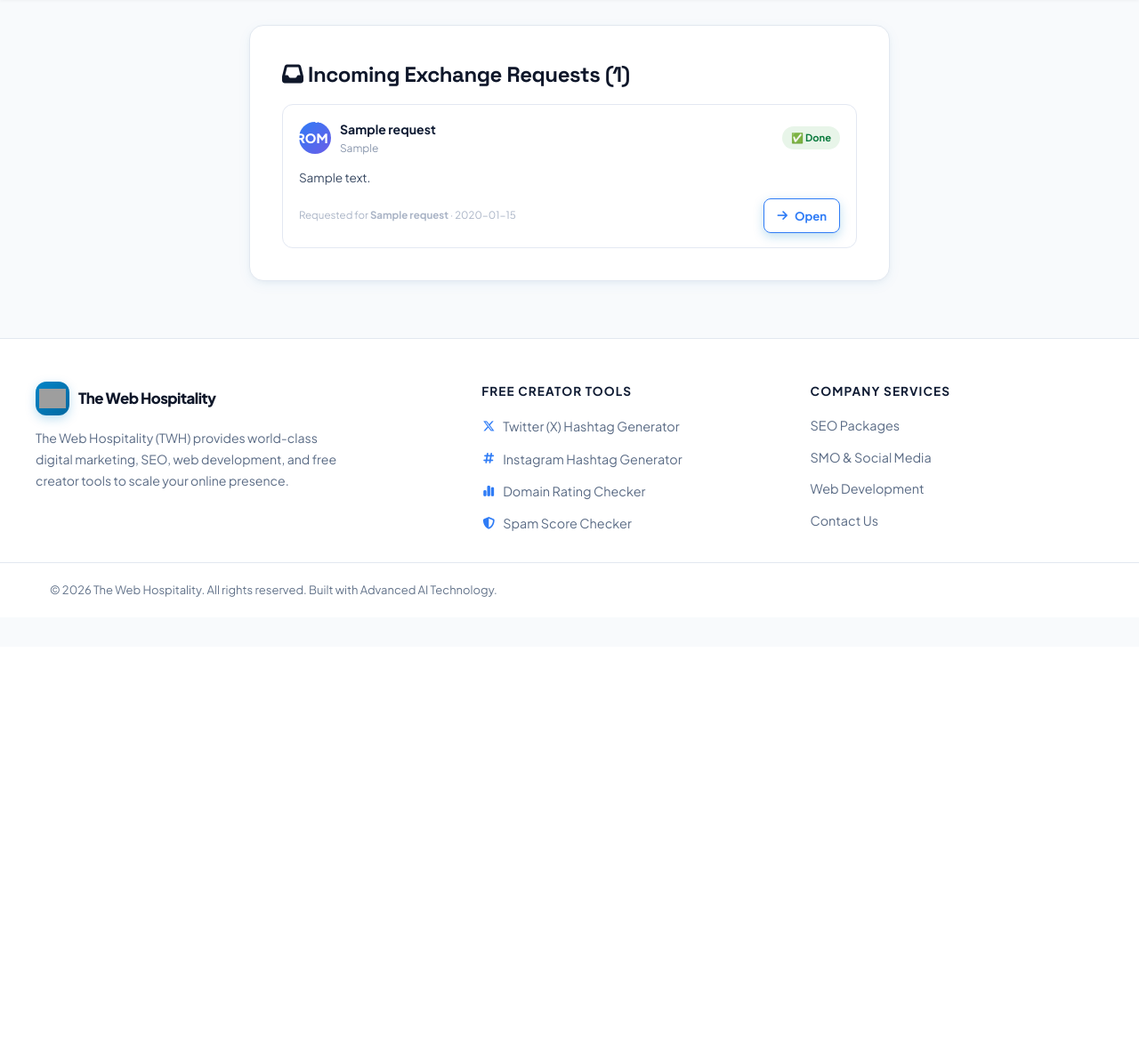
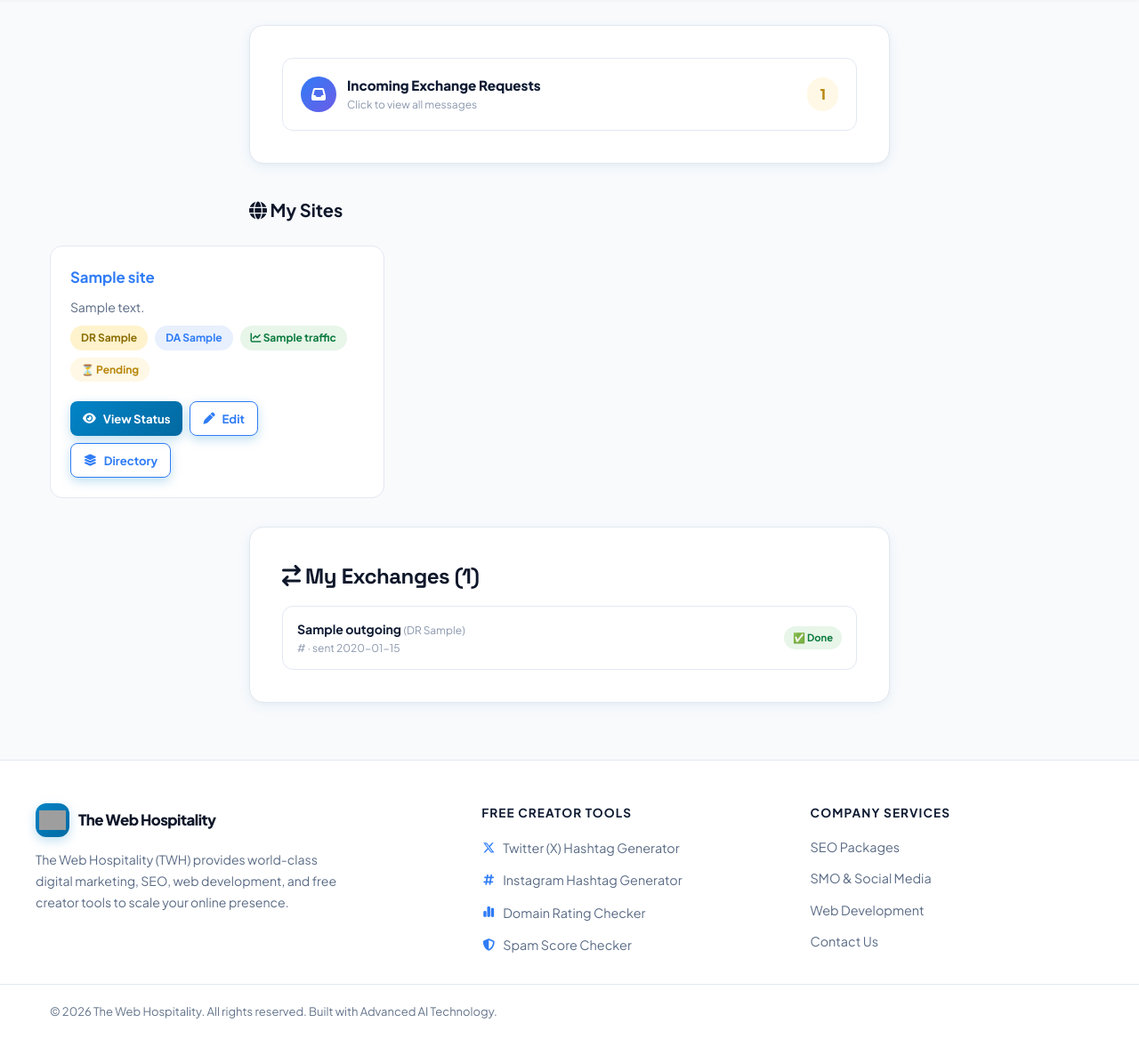
Before and after one commit to Twh-555/link-exchange, a Flask app: template templates/dashboard.html in a window 1280 px wide. Shown: the part 73-1241 px from the top of the page at 89% size. Before the commit the page ends 744 px from the top, so only its background shows below. Run offline with Flask 3, Linux system fonts and the light colour scheme; the template is opened without the code that fills it: most values are stand-ins (such as "Sample title", 1, 10 or a date in 2020); grey boxes are pictures that could not be loaded.

Commit message:
Dashboard: Incoming count-only card (no message, click->messages) + My Sites + My Exchanges

```diff
--- a/templates/dashboard.html
+++ b/templates/dashboard.html
@@ -9,44 +9,100 @@
 <div style="max-width:720px;margin:16px auto 0;background:#f0faf4;border:1px solid #bfe8cd;border-radius:10px;padding:12px 16px;font-size:.9rem;color:#0a7a3d">{{ notice }}</div>
 {% endif %}
 
-<!-- Incoming Exchange Requests -->
+<!-- Incoming Exchange Requests (count only, click -> messages) -->
 <section class="seo-content-section" id="requests" style="max-width:720px;margin:28px auto 0;scroll-margin-top:90px">
   <div class="content-article">
-    <h2><i class="fa-solid fa-inbox"></i> Incoming Exchange Requests ({{ requests|length }})</h2>
-    {% if requests %}
-    <div style="display:flex;flex-direction:column;gap:14px;margin-top:14px">
-      {% for r in requests %}
-      <a href="{{ url_for('messages') }}" style="text-decoration:none;color:inherit;display:block">
-      <div style="background:#fff;border:1px solid var(--border,#e3e8f2);border-radius:12px;padding:16px 18px;transition:box-shadow .15s,border-color .15s">
+    <a href="{{ url_for('messages') }}" style="text-decoration:none;color:inherit;display:block">
+      <div style="display:flex;justify-content:space-between;align-items:center;gap:10px;flex-wrap:wrap;background:#fff;border:1px solid var(--border,#e3e8f2);border-radius:12px;padding:18px 20px;transition:box-shadow .15s,border-color .15s">
+        <div style="display:flex;align-items:center;gap:12px">
+          <div style="width:40px;height:40px;border-radius:50%;background:linear-gradient(135deg,#2f7cf6,#6c5ce7);color:#fff;font-size:1rem;display:flex;align-items:center;justify-content:center"><i class="fa-solid fa-inbox"></i></div>
+          <div>
+            <div style="font-weight:800;font-size:.95rem;color:var(--dark,#0f1b33)">Incoming Exchange Requests</div>
+            <div style="font-size:.75rem;color:var(--muted,#8a97ad)">Click to view all messages</div>
+          </div>
+        </div>
+        <span style="font-size:1rem;font-weight:800;padding:6px 14px;border-radius:50px;
+          {% if requests %}background:#fff8e6;color:#b8860b{% else %}background:#eef1f7;color:#8a97ad{% endif %}">
+          {{ requests|length }}
+        </span>
+      </div>
+    </a>
+  </div>
+</section>
+
+<!-- My Sites -->
+<h2 style="max-width:720px;margin:36px auto 0;font-size:1.25rem"><i class="fa-solid fa-globe"></i> My Sites</h2>
+
+<div class="directory-grid" style="margin-top:24px">
+  {% for s in sites %}
+  <div class="site-card">
+    <div class="site-card-top">
+      <h3><a href="{{ s.site_url }}" target="_blank">{{ s.site_name }}</a></h3>
+    </div>
+    <p class="desc">{{ s.description[:100] }}</p>
+    <div class="site-meta">
+      <span class="badge-tag tag-dr">DR {{ s.dr }}</span>
+      <span class="badge-tag tag-da">DA {{ s.da }}</span>
+      {% if s.traffic %}<span class="badge-tag tag-traffic"><i class="fa-solid fa-chart-line"></i> {{ s.traffic }}</span>{% endif %}
+      {% if s.status == 'active' %}
+      <span class="badge-tag" style="background:#e8f5e9;color:#0a7a3d">✅ Approved</span>
+      {% elif s.status == 'rejected' %}
+      <span class="badge-tag" style="background:#fdecea;color:#d32f2f">❌ Rejected</span>
+      {% else %}
+      <span class="badge-tag" style="background:#fff8e6;color:#b8860b">⏳ Pending</span>
+      {% endif %}
+    </div>
+    <div class="site-actions" style="margin-top:12px">
+      <a class="btn btn-primary btn-sm" href="{{ url_for('status_page', token=s.token) }}"><i class="fa-solid fa-eye"></i> View Status</a>
+      <a class="btn btn-primary btn-outline btn-sm" href="{{ url_for('edit_site', site_id=s.id) }}"><i class="fa-solid fa-pen"></i> Edit</a>
+      <a class="btn btn-primary btn-outline btn-sm" href="{{ url_for('directory') }}"><i class="fa-solid fa-layer-group"></i> Directory</a>
+    </div>
+  </div>
+  {% else %}
+  <div class="empty-state" style="grid-column:1/-1">
+    <i class="fa-solid fa-inbox"></i>
+    <p>No listings yet — <a href="{{ url_for('submit') }}">add your site</a>!</p>
+  </div>
+  {% endfor %}
+</div>
+
+<!-- My Exchanges (sent requests tracking) -->
+<section class="seo-content-section" id="exchanges" style="max-width:720px;margin:32px auto 0;scroll-margin-top:90px">
+  <div class="content-article">
+    <h2><i class="fa-solid fa-arrow-right-arrow-left"></i> My Exchanges ({{ outgoing|length }})</h2>
+    {% if outgoing %}
+    <div style="display:flex;flex-direction:column;gap:12px;margin-top:14px">
+      {% for ex in outgoing %}
+      <div style="background:#fff;border:1px solid var(--border,#e3e8f2);border-radius:12px;padding:14px 16px">
         <div style="display:flex;justify-content:space-between;align-items:center;gap:10px;flex-wrap:wrap">
-          <div style="display:flex;align-items:center;gap:10px">
-            <div style="width:36px;height:36px;border-radius:50%;background:linear-gradient(135deg,#2f7cf6,#6c5ce7);color:#fff;font-weight:800;display:flex;align-items:center;justify-content:center;font-size:.9rem">{{ (r._from_name or r._from_site or '?')[0]|upper }}</div>
-            <div>
-              <div style="font-weight:700;font-size:.88rem;color:var(--dark,#0f1b33)">{{ r._from_name or 'Anonymous' }}</div>
-              <div style="font-size:.75rem;color:var(--muted,#8a97ad)">
-                {% if r._from_site %}{{ r._from_site }}{% endif %}
-              </div>
+          <div>
+            <div style="font-weight:700;font-size:.88rem;color:var(--dark,#0f1b33)">
+              {{ ex._partner_name }} <span style="font-weight:400;color:var(--muted,#8a97ad);font-size:.75rem">(DR {{ ex._partner_dr or '—' }})</span>
             </div>
+            <div style="font-size:.75rem;color:var(--muted,#8a97ad)">{{ ex._partner_url }} · sent {{ ex.created_at[:10] }}</div>
           </div>
           <span style="font-size:.7rem;font-weight:700;padding:4px 10px;border-radius:50px;
-            {% if r.status == 'done' %}background:#e8f5e9;color:#0a7a3d{% else %}background:#fff8e6;color:#b8860b{% endif %}">
-            {% if r.status == 'done' %}✅ Done{% else %}⏳ New{% endif %}
+            {% if ex.status == 'done' %}background:#e8f5e9;color:#0a7a3d
+            {% elif ex.status == 'warning' %}background:#fff3e0;color:#e65100
+            {% else %}background:#fff8e6;color:#b8860b{% endif %}">
+            {% if ex.status == 'done' %}✅ Done{% elif ex.status == 'warning' %}⚠️ Warning Sent{% else %}⏳ Pending{% endif %}
           </span>
         </div>
-        <div style="font-size:.85rem;color:#3a4a63;line-height:1.7;margin:12px 0 0;white-space:pre-line">{{ (r._body or r.message)[:140] }}{% if (r._body or r.message)|length > 140 %}...{% endif %}</div>
-        <div style="display:flex;gap:10px;align-items:center;justify-content:space-between;margin-top:12px;flex-wrap:wrap">
-          <span style="font-size:.72rem;color:var(--muted,#aab4c6)">Requested for <b>{{ r._site_name }}</b> · {{ r.created_at[:10] }}</span>
-          <span class="btn btn-primary btn-outline btn-sm" style="pointer-events:none"><i class="fa-solid fa-arrow-right"></i> Open</span>
+        {% if ex.status != 'done' %}
+        <div style="display:flex;gap:8px;margin-top:12px;flex-wrap:wrap">
+          <form method="post" action="{{ url_for('my_exchange_done', exchange_id=ex.id) }}" style="display:inline">
+            <button class="btn btn-primary btn-sm" type="submit" title="Both links are live now"><i class="fa-solid fa-circle-check"></i> Mark Done</button>
+          </form>
+          <form method="post" action="{{ url_for('my_exchange_report_removed', exchange_id=ex.id) }}" style="display:inline" onsubmit="return confirm('Send a removal warning email to {{ ex._partner_name }}?')">
+            <button class="btn btn-primary btn-outline btn-sm" type="submit" title="Partner removed your link"><i class="fa-solid fa-triangle-exclamation"></i> Report Link Removed</button>
+          </form>
         </div>
+        {% endif %}
       </div>
-      </a>
       {% endfor %}
     </div>
     {% else %}
-    <p style="color:var(--muted,#5a6b85)">
-      No exchange requests yet. Once your site is approved, other site owners can send you requests —
-      they'll appear here.
-    </p>
+    <p style="color:var(--muted,#5a6b85)">No exchanges yet — <a href="{{ url_for('directory') }}">find a partner</a> and send your first request!</p>
     {% endif %}
   </div>
 </section>
```
